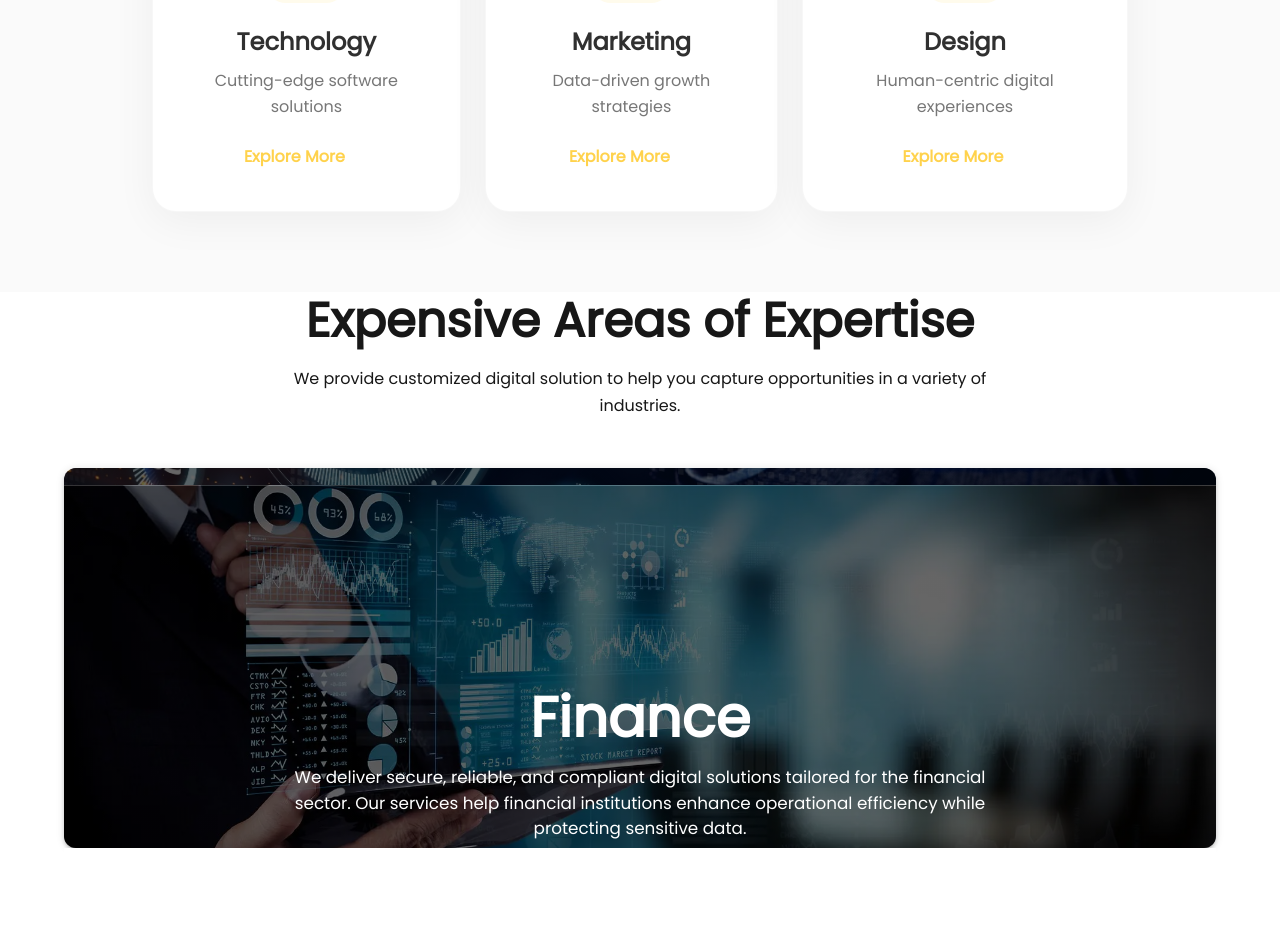
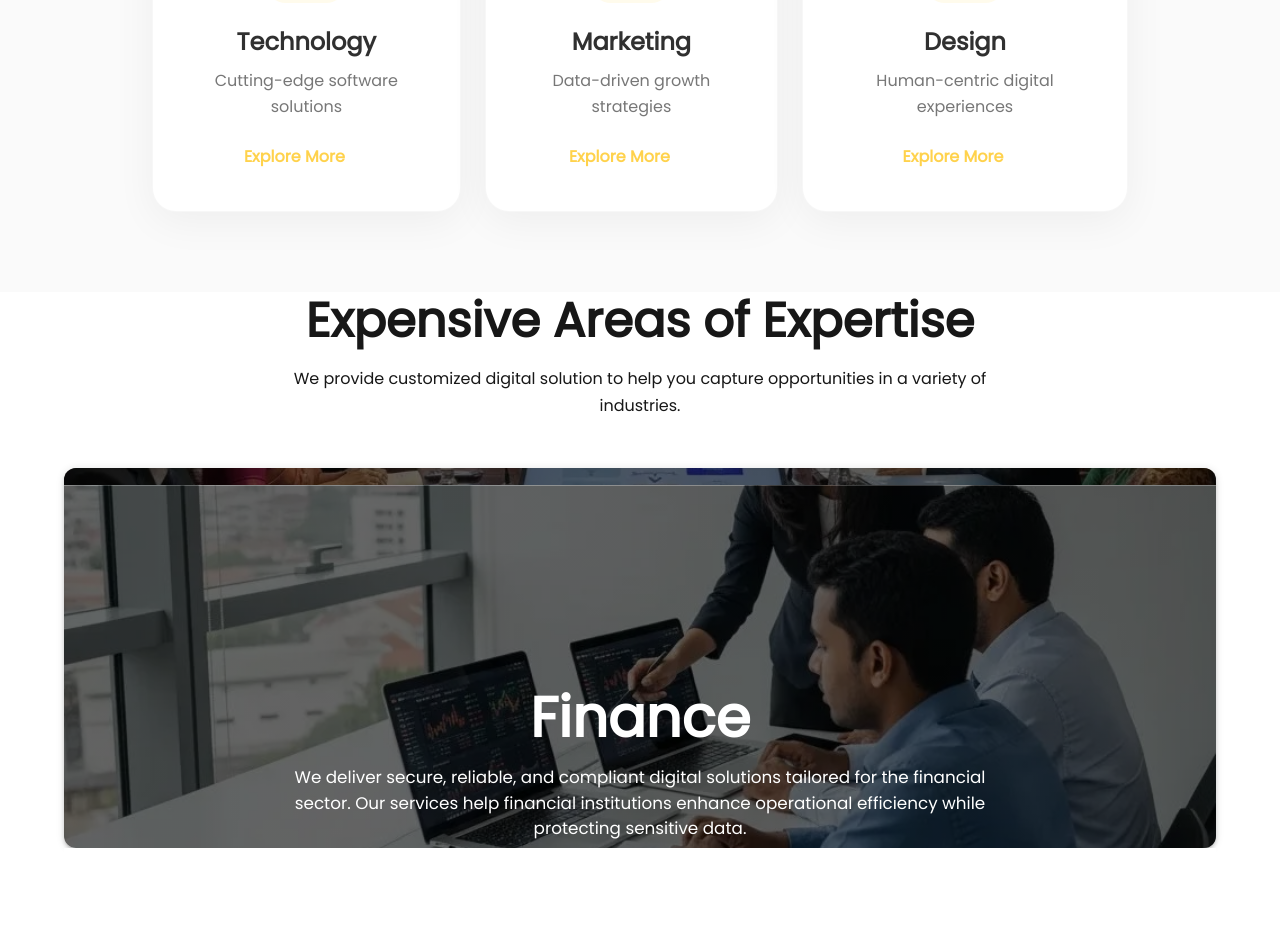
Before and after one commit to VihiThejan/company-web, a Next.js app: page / in a window 1280 px wide. Shown: the part 3217-4149 px from the top of the page. Built offline with nearby package versions, Linux system fonts and the light colour scheme; some icons are missing; a web font is replaced by a local one; what @mui/material-nextjs would draw is missing.

Commit message:
fix some errors in home page

```diff
--- a/src/components/other/homeUi/ExpertiseCarousel.jsx
+++ b/src/components/other/homeUi/ExpertiseCarousel.jsx
@@ -7,17 +7,17 @@ const expertise = [
   {
     label: 'Tourism',
     desc: `We build engaging and user-friendly digital solutions that elevate the travel and tourism experience. Our services help tourism businesses attract, engage, and retain customers.`,
-    image: '/images/Industries-Content/tourism-services.jpg',
+    image: '/images/home-img/home-tourism.webp',
   },
   {
     label: 'Government',
     desc: `We provide scalable and secure digital solutions that support efficient and transparent government operations. Our services align with regulatory standards and public sector requirements.`,
-    image: '/images/Industries-Content/government-services.jpg',
+    image: '/images/home-img/home-govenment.webp',
   },
   {
     label: 'Finance',
     desc: `We deliver secure, reliable, and compliant digital solutions tailored for the financial sector. Our services help financial institutions enhance operational efficiency while protecting sensitive data.`,
-    image: '/images/Industries-Content/finance-services.jpg',
+    image: '/images/home-img/home-finance.webp',
   },
 ];
 
```
